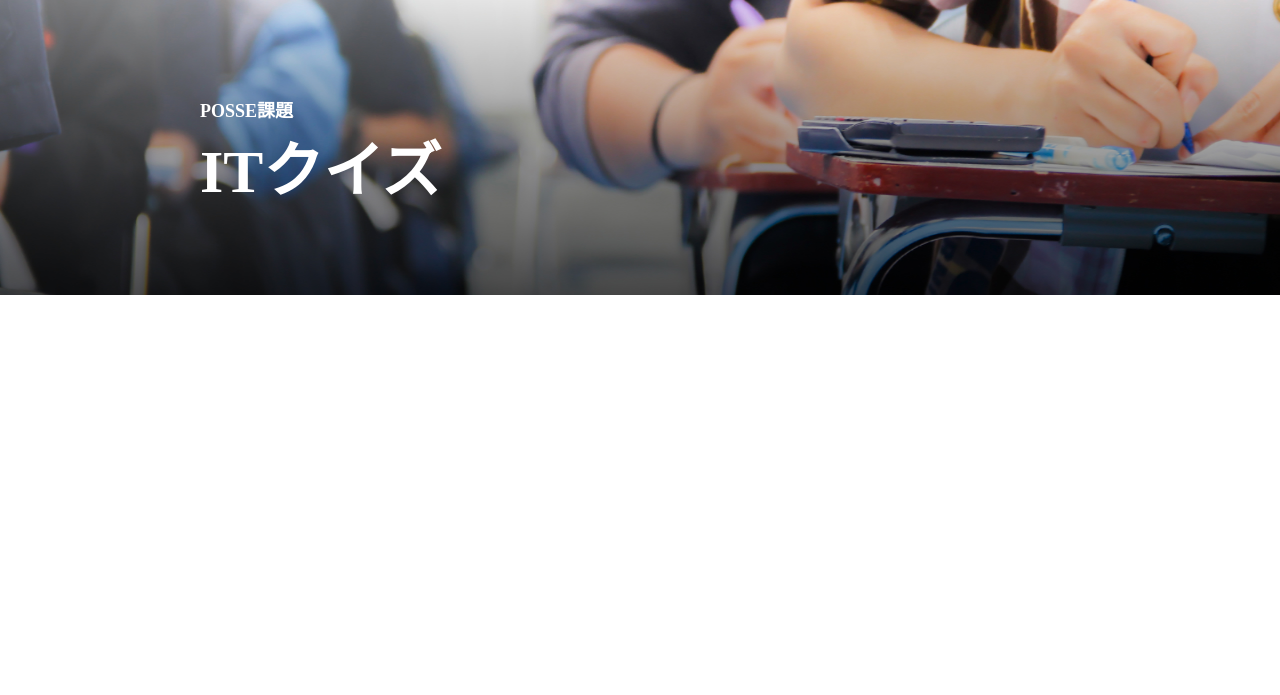
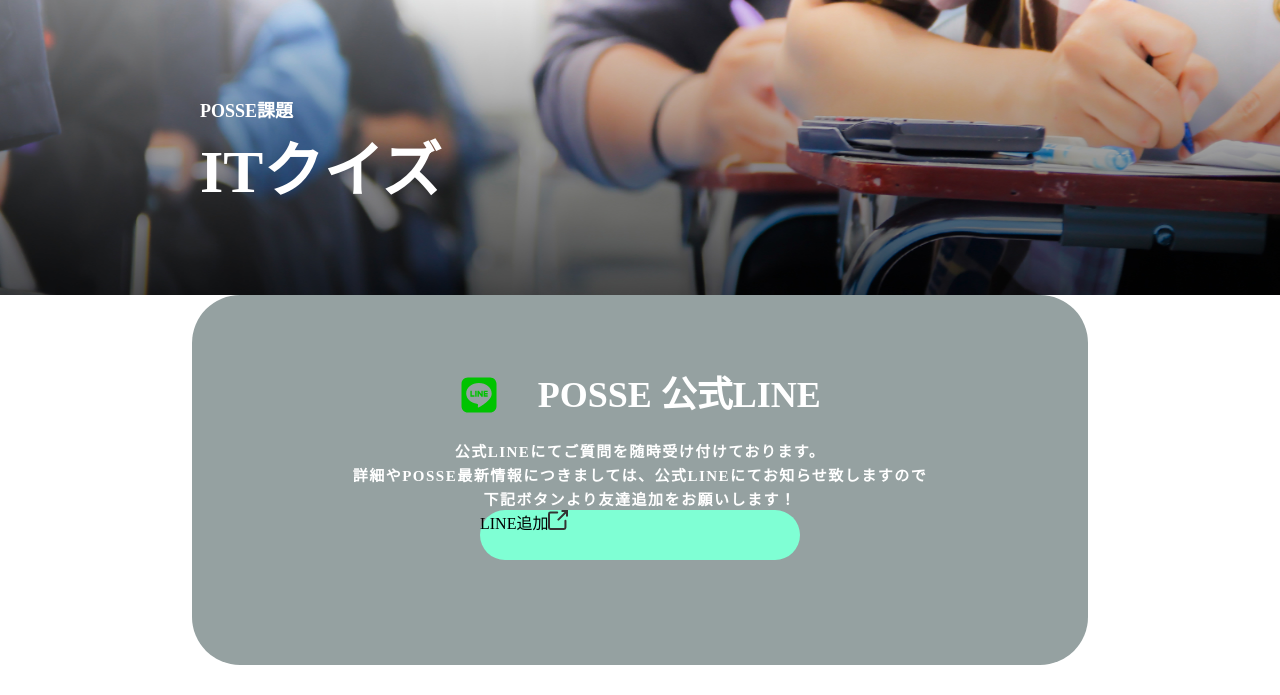
Before and after one commit to kohta9521/quiz-remake, a plain HTML site: page index.html in a window 1280 px wide. Shown: the part 105-800 px from the top of the page. Drawn offline with Linux system fonts and the light colour scheme.

Commit message:
コンタクト　実装

```diff
--- a/SCSS/config/_contact.scss
+++ b/SCSS/config/_contact.scss
@@ -0,0 +1,47 @@
+.contact {
+    width: 70%;
+    height: 370px;
+    background-color: rgb(149, 161, 161);
+    margin: 0 auto;
+    text-align: center;
+    border-radius: 48px;
+    &__title {
+        position: relative;
+        top: 68px;
+        width: 400px;
+        height: 65px;
+        margin: 0 auto;
+        display: flex;
+        justify-content: space-around;
+        &__icon {
+            width: 40px;
+            height: 40px;
+            margin-top: 12px;
+        }
+        &__h2 {
+            font-weight: 700;
+            font-size: 36px;
+            line-height: 180%;
+            color: white;
+        }
+    }
+    &__content {
+        margin: 0 auto;
+        margin-top: 80px;
+        width: 600px;
+        height: 70px;
+        letter-spacing: 0.1em;
+        color: white;
+        font-weight: 700;
+        font-size: 15px;
+        line-height: 160%;
+    }
+    &__btn {
+        width: 320px;
+        height: 50px;
+        background-color: aquamarine;
+        margin: 0 auto;
+        border-radius: 98px;
+        display: flex;
+    }
+}
--- a/index.html
+++ b/index.html
@@ -39,6 +39,34 @@
     </div>
     <!-- END HERO -->
 
+    <!-- START QUIZ -->
+    <!-- END QUIZ -->
+
+    <!-- START CONTACT -->
+    <div class="contact">
+        <div class="contact__title">
+            <img class="contact__title__icon" src="/assets/img/icon/icon-line.svg" alt="lineアイコン画像">
+            <h2 class="contact__title__h2">POSSE 公式LINE</h2>
+        </div>
+        <div class="contact__content">
+            <p>
+                公式LINEにてご質問を随時受け付けております。<br>
+                詳細やPOSSE最新情報につきましては、公式LINEにてお知らせ致しますので<br>
+                下記ボタンより友達追加をお願いします！
+            </p>
+        </div>
+        <div class="contact__btn">
+            <p class="contact__btn__cotent">LINE追加</p>
+            <div class="contact__btn__image">
+                <img class="contact__btn__img" src="./assets/img/icon/icon-link-dark.svg" alt="">
+            </div>
+        </div>
+    </div>
+    <!-- END CONTACT -->
+
+    <!-- START FOOTER -->
+    <!-- END FOOTER -->
+
 
 <script src="script.js"></script>
 </body>
```
Also changed, not shown: SCSS/style.css, SCSS/style.min.css, 2 other files.
